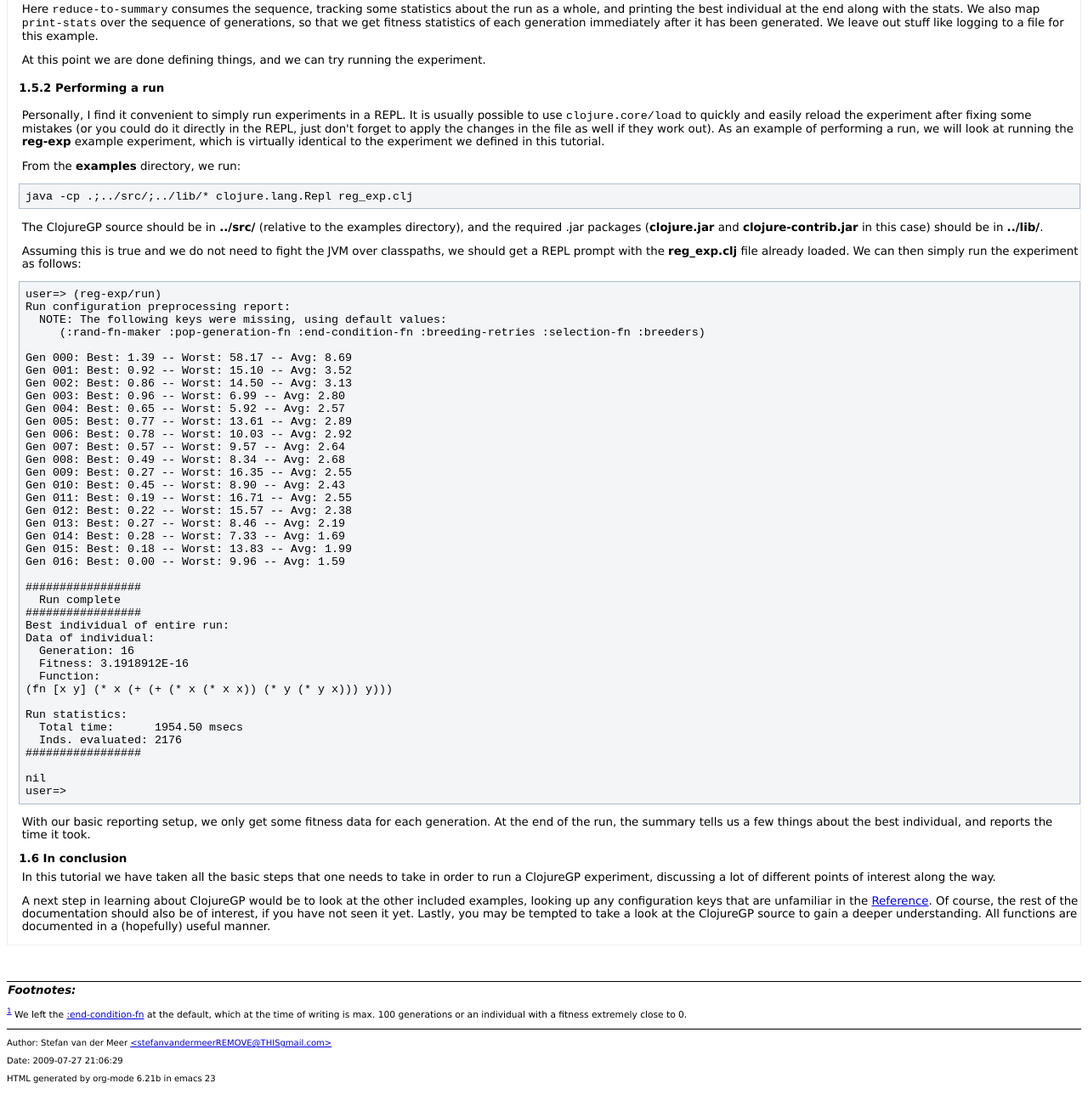
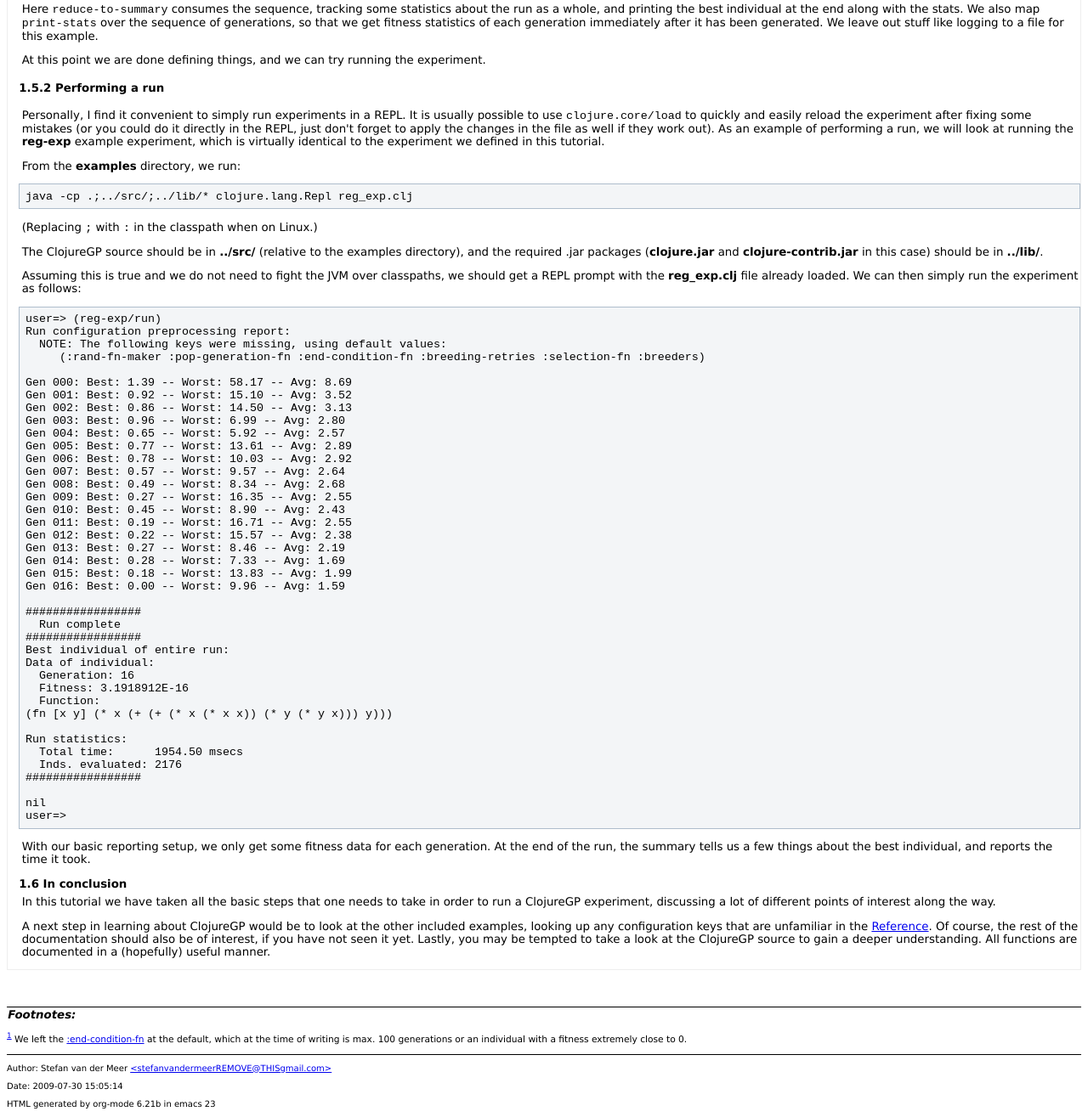
Before and after one commit to svdm/ClojureGP, a plain HTML site: page doc/reg_example.html in a window 1280 px wide. Shown: the part 4340-5655 px from the top of the page at 85% size. Before the commit the page ends 5625 px from the top, so only its background shows below. Drawn offline with Linux system fonts and the light colour scheme.

Commit message:
Added note on Linux vs Windows classpaths

```diff
--- a/doc/reg_example.html
+++ b/doc/reg_example.html
@@ -6,7 +6,7 @@ lang="en" xml:lang="en">
 <title>ClojureGP: Experiment example</title>
 <meta http-equiv="Content-Type" content="text/html;charset=iso-8859-1"/>
 <meta name="generator" content="Org-mode"/>
-<meta name="generated" content="2009-07-27 21:06:29 "/>
+<meta name="generated" content="2009-07-30 15:05:14 "/>
 <meta name="author" content="Stefan van der Meer"/>
 <style type="text/css">
  <!--/*--><![CDATA[/*><!--*/
@@ -183,7 +183,7 @@ The following function evaluates a given evolved function on a single random <co
     y (gp-rand)
     target (+
         (+ (* (* x x) (* y y)) (* (* x x) (* x x)))
-                (* x y))                <span style="color: #119933; background-color: #132313;">; </span><span style="color: #119933; background-color: #132313;">z = x^2 * y^2 + x^4 + xy
+        (* x y))        <span style="color: #119933; background-color: #132313;">; </span><span style="color: #119933; background-color: #132313;">z = x^2 * y^2 + x^4 + xy
 </span>        result (func x y)]
     (Math/abs (<span style="color: #AABBFF;">float</span> (- target result)))))
 </pre>
@@ -641,7 +641,9 @@ java -cp .;../src/;../lib/* clojure.lang.Repl reg_exp.clj
 
 
 
-
+<p>
+(Replacing <code>;</code> with <code>:</code> in the classpath when on Linux.)
+</p>
 <p>
 The ClojureGP source should be in <b>../src/</b> (relative to the examples
 directory), and the required .jar packages (<b>clojure.jar</b> and
@@ -743,7 +745,7 @@ to 0.
 <div id="postamble"><p class="author"> Author: Stefan van der Meer
 <a href="mailto:stefanvandermeerREMOVE@THISgmail.com">&lt;stefanvandermeerREMOVE@THISgmail.com&gt;</a>
 </p>
-<p class="date"> Date: 2009-07-27 21:06:29 </p>
+<p class="date"> Date: 2009-07-30 15:05:14 </p>
 <p>HTML generated by org-mode 6.21b in emacs 23</p>
 </div></body>
 </html>
```
Lines whose indentation alone changed are shown as unchanged.
